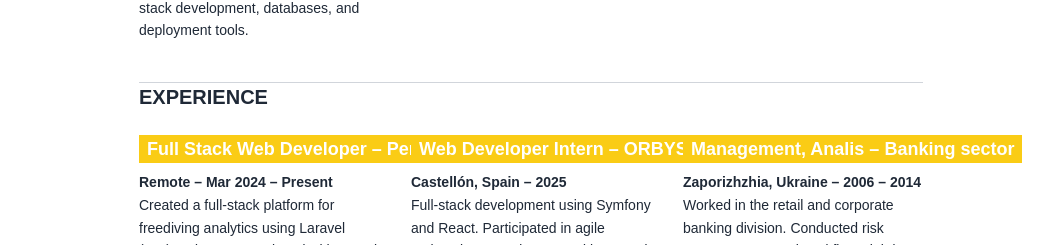
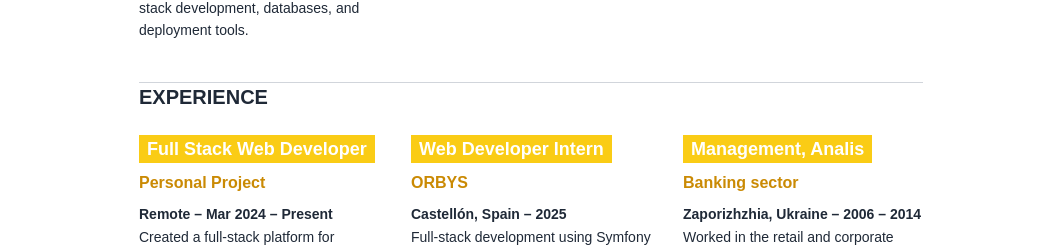
Before and after one commit to OlenaHolu/olena-holub-personal-site, a Next.js app: page / in a window 1280 px wide. Shown: the part 2420-2665 px from the top of the page, without its empty margins (229-1280 px from the left). Built offline with nearby package versions, Linux system fonts and the light colour scheme.

Commit message:
Refactor Resume component for improved layout and clarity

```diff
--- a/components/sections/Resume.tsx
+++ b/components/sections/Resume.tsx
@@ -10,7 +10,7 @@
             <div className="px-8 flex flex-col justify-around min-h-[calc(100vh-15rem)]">
                 <div className="border-b border-gray-300 pb-10">
                     <h3 className="text-xl font-semibold mb-6">EDUCATION</h3>
-                    <div className="grid grid-cols-1 md:grid-cols-3 gap-8">
+                    <div className="grid grid-cols-1 xl:grid-cols-3 gap-8">
                         <div>
                             <h4 className="inline-block w-max text-lg px-2  text-white bg-yellow-400 font-bold mb-2">Associate Degree in Web Dev</h4>
                             <p className="text-sm leading-relaxed">
@@ -21,7 +21,7 @@
                             </p>
                         </div>
                         <div>
-                            <h4 className="inline-block w-max text-lg px-2  text-white bg-yellow-400 font-bold mb-2">English: Level B2</h4>
+                            <h4 className="inline-block w-max text-lg px-2 text-white bg-yellow-400 font-bold mb-2">English: Level B2</h4>
                             <p className="text-sm leading-relaxed">
                                 <strong>EOI Castellón de la Plana, Spain</strong><br />
                                 2022 – 2023 <br />
@@ -42,10 +42,13 @@
                 {/* EXPERIENCE BLOCK */}
                 <div className="pb-10">
                     <h3 className="text-xl font-semibold mb-6">EXPERIENCE</h3>
-                    <div className="grid grid-cols-1 md:grid-cols-3 gap-8">
+                    <div className="grid grid-cols-1 xl:grid-cols-3 gap-8">
                         <div>
                             <h4 className="inline-block w-max text-lg px-2 text-white bg-yellow-400 font-bold mb-2">
-                                Full Stack Web Developer – Personal Project
+                                Full Stack Web Developer
+                            </h4> <br />
+                            <h4 className="inline-block w-max text-md text-yellow-600 font-bold mb-2">
+                                Personal Project
                             </h4>
                             <p className="text-sm leading-relaxed">
                                 <strong>Remote – Mar 2024 – Present</strong><br />
@@ -54,7 +57,10 @@
                         </div>
                         <div>
                             <h4 className="inline-block w-max text-lg px-2 text-white bg-yellow-400 font-bold mb-2">
-                                Web Developer Intern – ORBYS
+                                Web Developer Intern
+                            </h4> <br />
+                            <h4 className="inline-block w-max text-md text-yellow-600 font-bold mb-2">
+                                ORBYS
                             </h4>
                             <p className="text-sm leading-relaxed">
                                 <strong>Castellón, Spain – 2025</strong><br />
@@ -64,7 +70,10 @@
 
                         <div>
                             <h4 className="inline-block w-max text-lg px-2 text-white bg-yellow-400 font-bold mb-2">
-                                Management, Analis – Banking sector
+                                Management, Analis
+                            </h4> <br />
+                            <h4 className="inline-block w-max text-md text-yellow-600 font-bold mb-2">
+                                Banking sector
                             </h4>
                             <p className="text-sm leading-relaxed">
                                 <strong>Zaporizhzhia, Ukraine – 2006 – 2014</strong><br />
```
